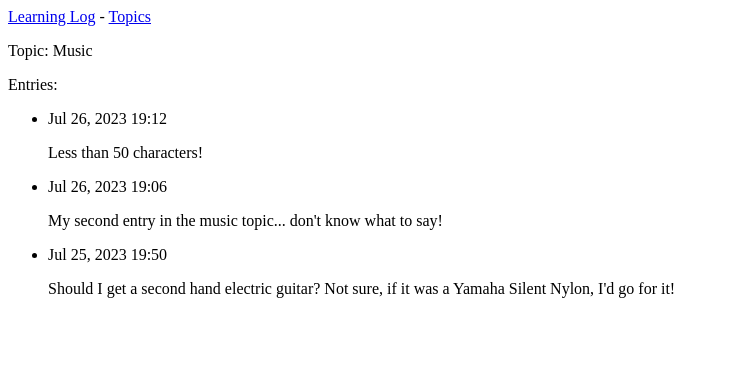
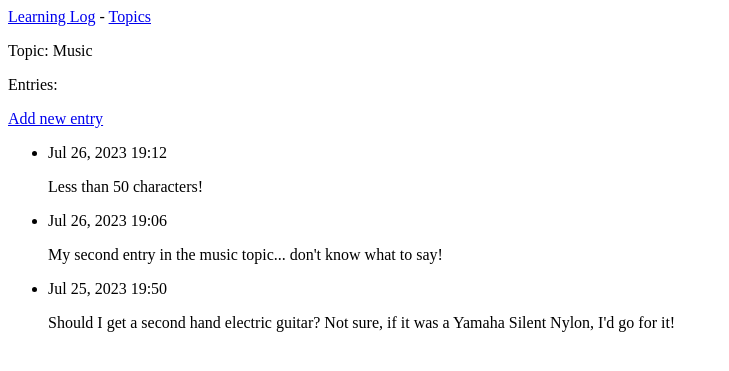
Before and after one commit to lifeBalance/django_first, a Django app: page /topics/1/ in a window 1280 px wide. Shown: the top 371 px of the page, without its empty margins (0-729 px from the left). Run offline with Django 4.2, Linux system fonts and the light colour scheme; data comes from the database, SQL or seed files in the repository; both versions use the stored data as it was after the commit.

Commit message:
allow users to add new entries

```diff
--- a/learning_log_app/templates/learning_log_app/topic.html
+++ b/learning_log_app/templates/learning_log_app/topic.html
@@ -4,6 +4,9 @@
 
 <p>Topic: {{ topic.text }}</p>
 <p>Entries:</p>
+<p>
+  <a href="{% url 'learning_log_app:new_entry' topic.id %}">Add new entry</a>
+</p>
 <ul>
   {% for entry in entries %}
   <li>
--- a/learning_log_app/urls.py
+++ b/learning_log_app/urls.py
@@ -16,4 +16,8 @@ urlpatterns = [
     path('topics/<int:topic_id>/', views.topic, name='topic'),
     # Page for adding a new topic.
     path('new_topic/', views.new_topic, name='new_topic'),
+    # Page for adding a new entry. When the server receives a request against
+    # 'new_entry/<int:topic_id>/', Django sends the requested topic number as
+    # an integer to the new_entry view function, in a variable named 'topic_id'.
+    path('new_entry/<int:topic_id>/', views.new_entry, name='new_entry'),
 ]
--- a/learning_log_app/views.py
+++ b/learning_log_app/views.py
@@ -1,46 +1,74 @@
 from django.shortcuts import redirect, render
 
 from .models import Topic
-from .forms import TopicForm
+from .forms import TopicForm, EntryForm
 
 # Create your views here (views roughly correspond to controllers in MVC).
 
+
 def index(request):
     """The home page for Learning Log."""
-    return render(request, 'learning_log_app/index.html')
+    return render(request, "learning_log_app/index.html")
+
 
 def topics(request):
     """Show all topics."""
     # Pull the list of topics from the model.
-    topics = Topic.objects.order_by('date_added')
+    topics = Topic.objects.order_by("date_added")
     # Define a context dictionary, and hang the topics there as an attribute.
-    context = {'topics': topics}
-    return render(request, 'learning_log_app/topics.html', context)
+    context = {"topics": topics}
+    return render(request, "learning_log_app/topics.html", context)
+
 
 def topic(request, topic_id):
     """Show a single topic and all its entries."""
     # Query to select a topic using the value captured in the url (/<int:topic_id>/)
     topic = Topic.objects.get(id=topic_id)
     # Query to get all the entries in the topic, ordered by date.
-    entries = topic.entry_set.order_by('-date_added')
+    entries = topic.entry_set.order_by("-date_added")
     # Build a context dictionary with the topic and its list of entries.
-    context = {'topic': topic, 'entries': entries}
-    return render(request, 'learning_log_app/topic.html', context)
+    context = {"topic": topic, "entries": entries}
+    return render(request, "learning_log_app/topic.html", context)
+
 
 def new_topic(request):
     """Add a new topic."""
-    if request.method != 'POST':
-        # For non-POST request we return  a blank form.
+    if request.method != "POST":
+        # For non-POST request we instantiate  a blank form.
         form = TopicForm()
     else:
-        # Create the form passing the body of the POST request in the const.
+        # Instantiate the form passing the body of the POST request in the const.
         form = TopicForm(data=request.POST)
         # Validate that all fields are present, and that they conform to
         # the attributes of the Topic model (text max. length 200 chars.)
         if form.is_valid():
             form.save()
-            return redirect('learning_log_app:topics')
+            return redirect("learning_log_app:topics")
 
     # If we didn't return in the else > if clause, display a blank or invalid form.
-    context = {'form': form}
-    return render(request, 'learning_log_app/new_topic.html', context)
+    context = {"form": form}
+    return render(request, "learning_log_app/new_topic.html", context)
+
+
+def new_entry(request, topic_id):
+    """Add a new entry for a particular topic."""
+     # Fetch topic with a given id from the collection of Topics.
+    topic = Topic.objects.get(id=topic_id)
+
+    if request.method != 'POST':
+        # For non-POST requests instantiate a blank form.
+        form = EntryForm()
+    else:
+        # For POST requests we have to process the submitted data.
+        form = EntryForm(data=request.POST)
+        if form.is_valid():
+            # Get the new instance of the form without saving it to the DB.
+            new_entry = form.save(commit=False)
+            # Assign the topic to the topic attribute of this object.
+            new_entry.topic = topic
+            # Now we can save it to the DB.
+            new_entry.save()
+            return redirect('learning_log_app:topic', topic_id=topic_id)
+    # If we didn't return in the statement above, display a blank or invalid form.
+    context = {'topic': topic, 'form': form}
+    return render(request, 'learning_log_app/new_entry.html', context)
```
Also changed, not shown: learning_log_app/forms.py (+8 -1 lines), learning_log_app/templates/learning_log_app/new_entry.html (added, +18 -0 lines), db.sqlite3. Lines whose indentation alone changed are shown as unchanged.
